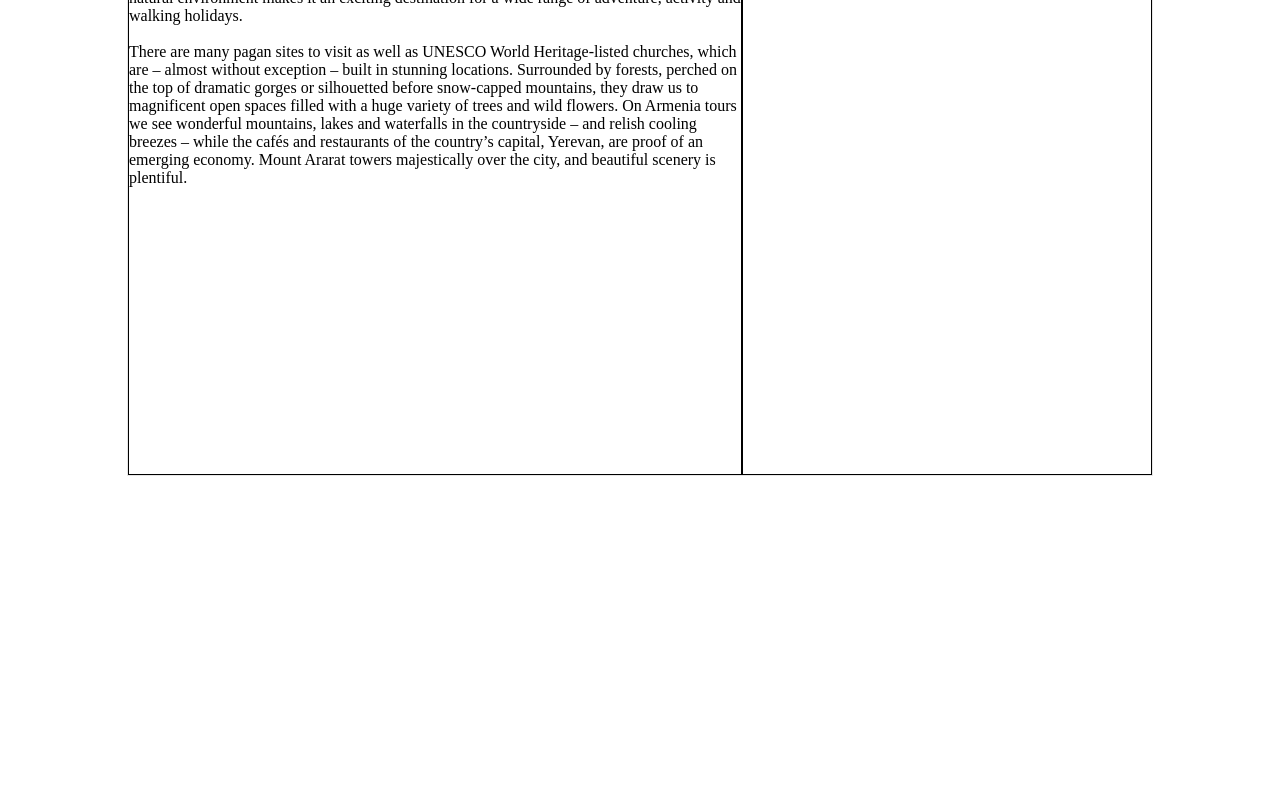
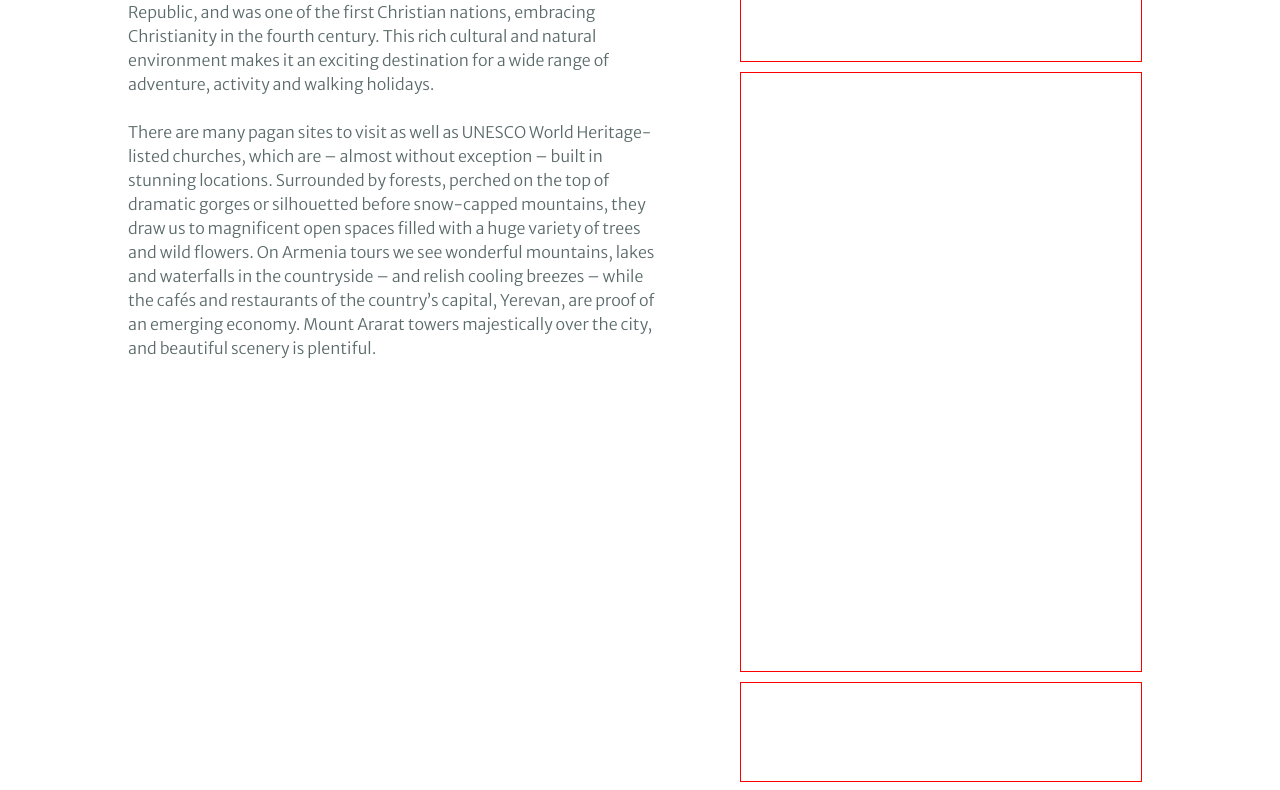
Before and after one commit to AnshKathpal/Travelopia-TakeHomeTest, a plain HTML site: page index.html in a window 1280 px wide. Shown: the part 570-1360 px from the top of the page. Before the commit the page ends 1046 px from the top, so only its background shows below. Drawn offline with Linux system fonts and the light colour scheme; a web font is replaced by a local one.

Commit message:
added font style

```diff
--- a/index.html
+++ b/index.html
@@ -6,6 +6,12 @@
     <meta name="viewport" content="width=device-width, initial-scale=1.0" />
     <title>Document</title>
     <link rel="stylesheet" href="style.css" />
+    <link rel="preconnect" href="https://fonts.googleapis.com" />
+    <link rel="preconnect" href="https://fonts.gstatic.com" crossorigin />
+    <link
+      href="https://fonts.googleapis.com/css2?family=Abril+Fatface&family=Anton&family=Cabin&family=Days+One&family=Dela+Gothic+One&family=Gloria+Hallelujah&family=Great+Vibes&family=Hind&family=Kanit:wght@500;700&family=Lilita+One&family=Londrina+Outline&family=Marhey&family=Merriweather+Sans:wght@300&family=Mogra&family=Monoton&family=Oregano&family=Pacifico&family=Passion+One&family=Paytone+One&family=Permanent+Marker&family=Press+Start+2P&family=Racing+Sans+One&family=Russo+One&family=Yellowtail&display=swap"
+      rel="stylesheet"
+    />
   </head>
   <body>
     <div id="upper-nav"></div>
@@ -21,6 +27,9 @@
         src="https://res.cloudinary.com/enchanting/q_80,f_auto,c_lfill,w_1920,h_400,g_auto/exodus-web/2022/07/armenia-2.jpg"
         alt=""
       />
+    </div>
+    <div id="sections">
+      <p>Home -> Europe -> Armenia</p>
     </div>
     <div id="mainContainer">
       <div class="leftInner">
@@ -47,7 +56,16 @@
         <br />
         <!-- <h3 id="toggleButton">Show Less</h3> -->
       </div>
-      <div class="rightInner"></div>
+      <div class="rightInner">
+        <div id="call" class="rightInnerDivs"></div>
+        <div id="enquiryForm" class="rightInnerDivs"></div>
+
+        <div id="liveChat" class="rightInnerDivs"></div>
+
+        <div id="reqBrochure" class="rightInnerDivs"></div>
+
+        <div id="ratings" class="rightInnerDivs"></div>
+      </div>
     </div>
   </body>
   <script src="./script.js"></script>
--- a/style.css
+++ b/style.css
@@ -39,20 +39,44 @@
   object-fit: cover;
 }
 
-#mainContainer {
-  border: 1px solid rgb(230, 230, 230);
+#sections{
+  /* border: 1px solid rgb(230, 230, 230); */
   width: 80%;
   margin: auto;
-  height: 70dvh;
+  margin-top: 20px;
+}
+
+#mainContainer {
+  /* border: 1px solid rgb(230, 230, 230); */
+  width: 80%;
+  margin: auto;
+  /* height: 70dvh; */
   display: flex;
+  font-family: "Merriweather Sans", sans-serif;
+  font-weight: 350;
+  font-size: 16px;
+  line-height: 24px;
+}
+
+#mainContainer p{
+  color: #5b6a6a;
+  padding-right: 70px;
 }
 
 .leftInner {
-  border: 1px solid black;
+  /* border: 1px solid black; */
   width: 60%;
 }
 
 .rightInner {
-  border: 1px solid black;
+  /* border: 1px solid black; */
   width: 40%;
+  display: grid;
+  grid-template-rows: 100px 600px 100px 100px 100px;
+  gap: 10px;
+  padding: 10px;
 }
+
+.rightInnerDivs {
+  border: 1px solid red;
+}
```
